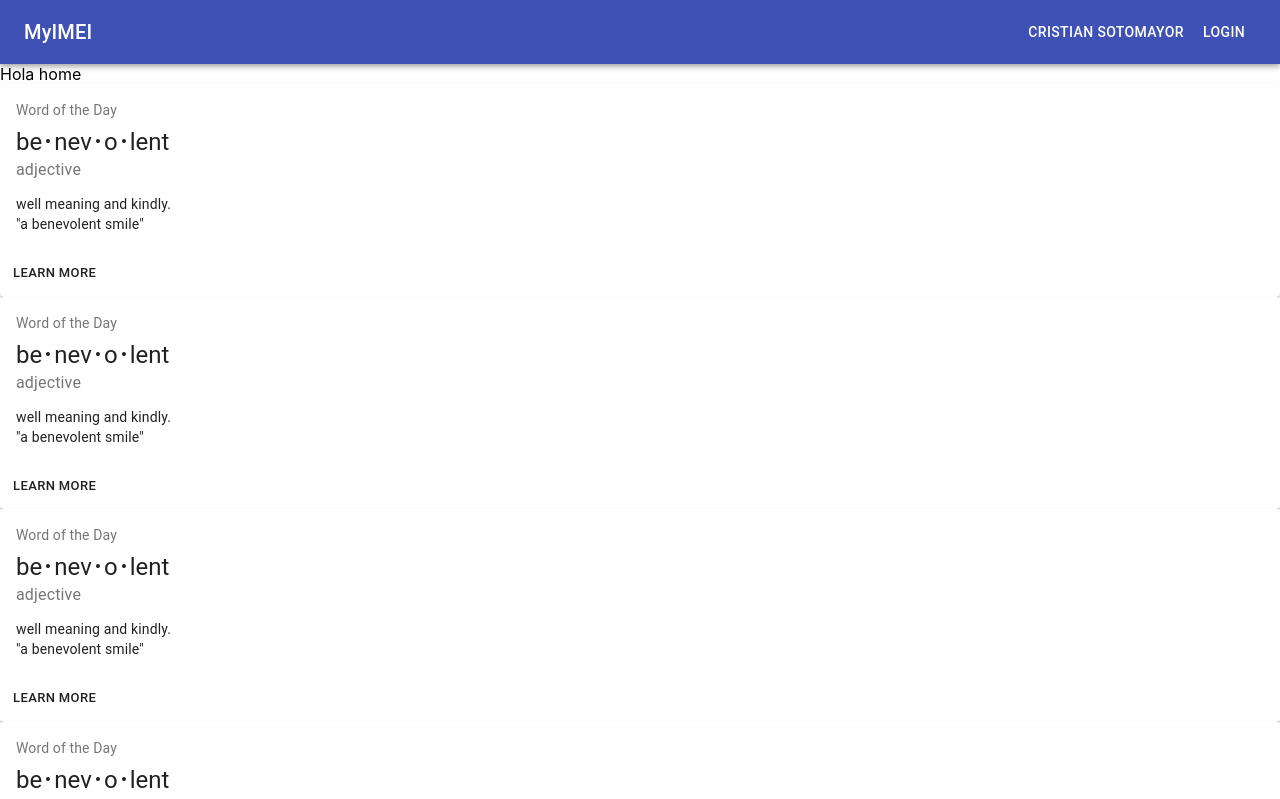
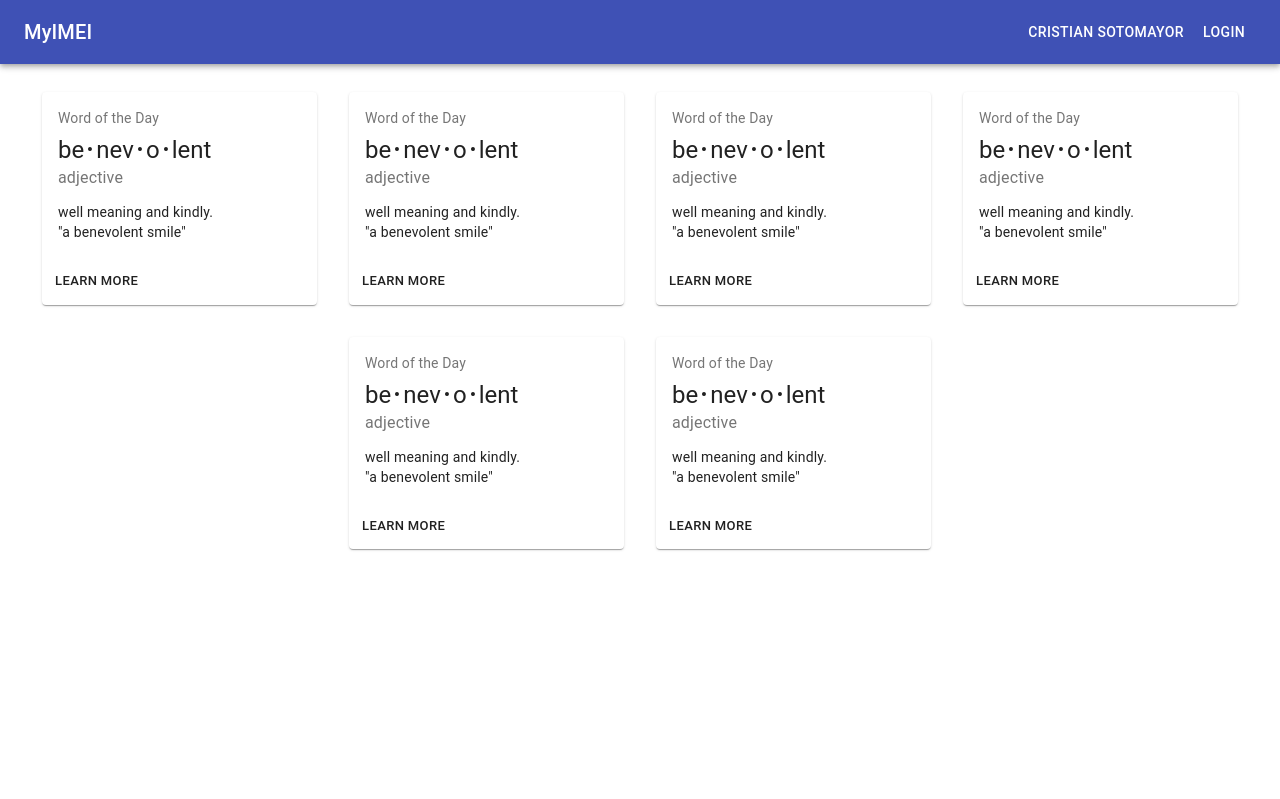
Before and after one commit to cristiandev19/myIMEI, a React (Create React App) app in the folder my-imei/: page /home in a window 1280 px wide. Shown: the top 799 px of the page. Built offline with nearby package versions, Linux system fonts and the light colour scheme.

Commit message:
jugando con el grid

```diff
--- a/my-imei/src/components/Home/Home.js
+++ b/my-imei/src/components/Home/Home.js
@@ -1,18 +1,48 @@
+import { Container, Grid, makeStyles } from '@material-ui/core'
 import React from 'react'
 import { CardIMEI } from '../CardIMEI/CardIMEI'
 import { HeaderHome } from '../HeaderHome/HeaderHome'
 
+const useStyles = makeStyles((theme) => ({
+  root: {
+    flexGrow: 1,
+    marginTop: '20px'
+  },
+  paper: {
+    height: 140,
+    width: 100,
+  },
+  control: {
+    padding: theme.spacing(2),
+  },
+}));
+
 export const Home = () => {
+  let spacing = 4;
+  const classes = useStyles();
+
+  let array_card = [0, 1, 2,3, 6, 6];
   return (
     <div>
       <HeaderHome />
-            Hola home
+      <Container fixed>
+        {/* Hola home */}
+        <Grid container className={classes.root} spacing={2}>
+          <Grid item xs={12}>
+            <Grid container justify="center" spacing={spacing}>
+              {array_card.map((value) => (
+                <Grid key={value} item>
+                  {/* <Paper className={classes.paper} /> */}
+
 
                   <CardIMEI />
-            <CardIMEI />
-            <CardIMEI />
-            <CardIMEI />
-            <CardIMEI />
+                </Grid>
+              ))}
+            </Grid>
+          </Grid>
+        </Grid>
+      </Container>
+
     </div>
   )
 }
```
Lines whose indentation alone changed are shown as unchanged.
